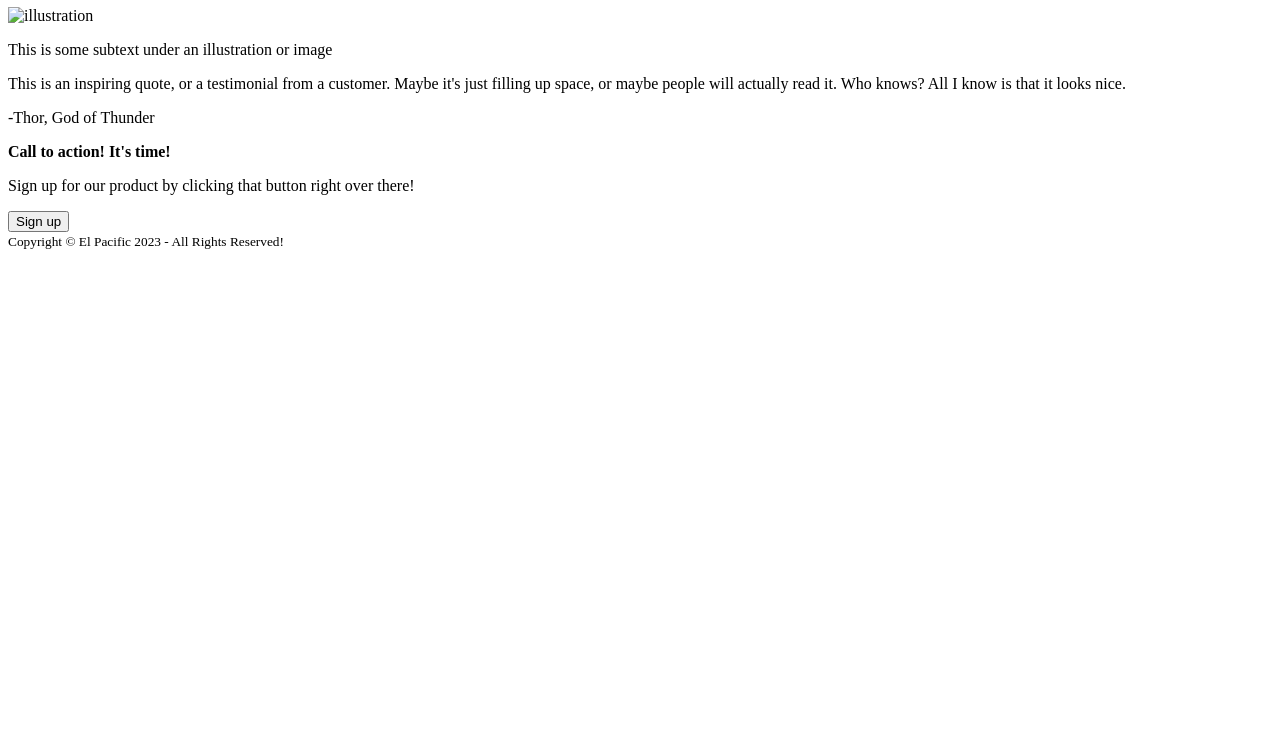
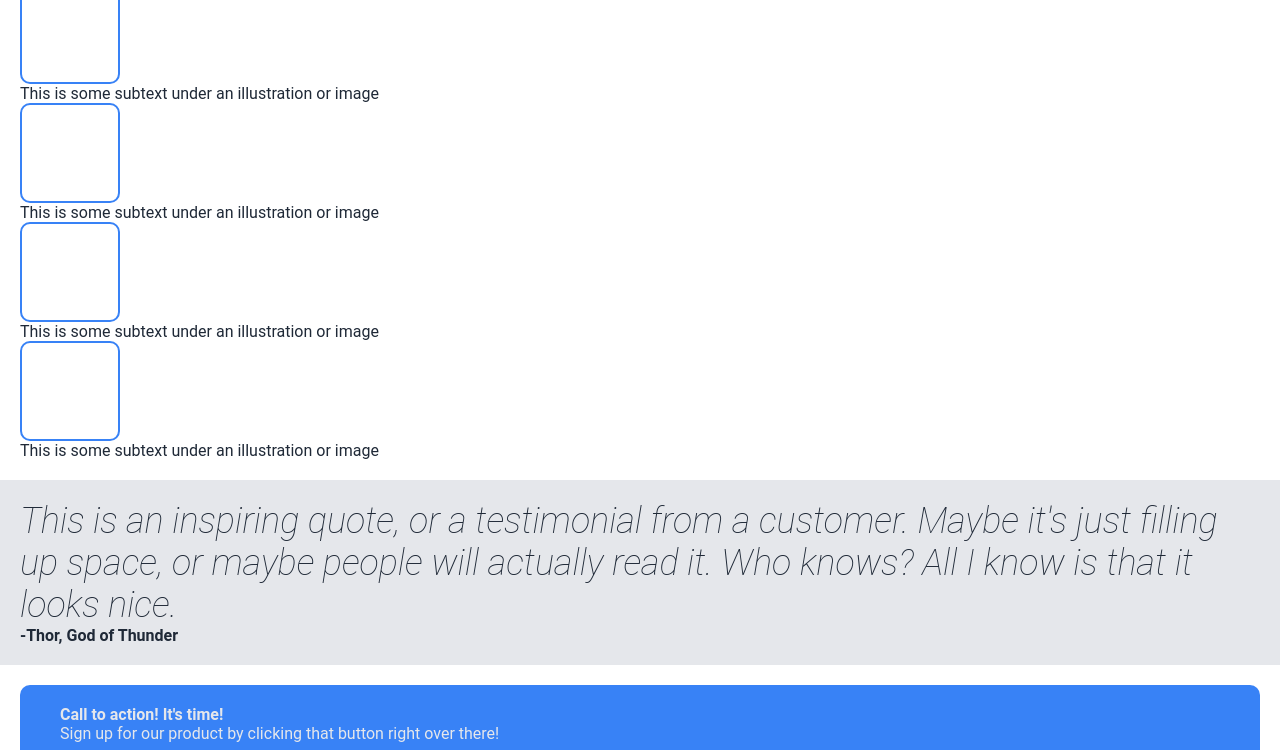
Before and after one commit to elpacificmb/odin-landing-page, a plain HTML site: page index.html in a window 1280 px wide. Shown: the part 513-1263 px from the top of the page. Before the commit the page ends 800 px from the top, so only its background shows below. Drawn offline with Linux system fonts and the light colour scheme.

Commit message:
Add the required colors and fonts styles

```diff
--- /dev/null
+++ b/css/style.css
@@ -0,0 +1,124 @@
+* {
+    margin: 0;
+    padding: 0;
+    box-sizing: border-box;
+    font-family: Roboto, sans-serif;
+}
+
+/* ===== HEADER ========== */
+header,
+footer {
+    background-color: #1F2937;
+    color: #E5E7EB;
+}
+
+header > div {
+    width: 500px;
+    margin: 0 auto;
+    padding-bottom: 5px;
+}
+
+header #logo,
+header h1 {
+    color: #F9FAF8;
+}
+
+header li,
+footer {
+    color: #E5E7EB;
+}
+
+header #logo {
+    font-size: 24px;
+}
+
+header ul {
+    font-size: 18px;
+    margin: 5px 20px;
+}
+
+header h1 {
+    font-size: 48px;
+    font-weight: bolder;
+}
+
+header .main-img {
+    width: 300px;
+    height: 100px;
+    background-color: #606163;
+    margin: 10px 0;
+    padding: 40px 20px;
+}
+
+/* ===== MAIN ========== */
+section.info,
+section.quote,
+section.cta {
+    padding: 20px;
+}
+
+section.info,
+section.quote {
+    color: #1F2937;
+}
+
+/* === Section 1 - Info === */
+section.info h2 {
+    font-size: 36px;
+    font-weight: bolder;
+}
+
+.card .illustration {
+    width: 100px;
+    height: 100px;
+    border: 2px solid #3882F6;
+    border-radius: 10%;
+}
+
+/* === Section 2 - Quote === */
+section.quote {
+    background-color: #E5E7EB;
+}
+
+section.quote p:first-child{
+    font-size: 36px;
+    font-weight: lighter;
+    font-style: italic;
+}
+
+section.quote p:last-child{
+    font-weight: bold;
+}
+
+/* === Section 3 - CTA === */
+section.cta {
+    padding: 20px;
+}
+
+section.cta > div,
+button {
+    background-color: #3882F6;
+}
+
+section.cta > div,
+section.cta button {
+    color: #E5E7EB;
+}
+
+section.cta > div {
+    padding: 20px 40px;
+    border-radius: 10px;
+}
+
+button {
+    border: 1px solid #F9FAF8;
+    border-radius: 10px;
+    padding: 10px 20px;
+    margin: 10px 0;
+}
+
+/* ===== FOOTER ========== */
+footer {
+    padding: 20px;
+    text-align: center;
+}
--- a/index.html
+++ b/index.html
@@ -1,59 +1,68 @@
 <!DOCTYPE html>
 <html lang="en">
+
 <head>
     <meta charset="UTF-8">
     <meta name="viewport" content="width=device-width, initial-scale=1.0">
     <title>Landing page</title>
+    <link rel="stylesheet" href="css/style.css">
 </head>
+
 <body>
     <header>
         <div>
+            <div id="logo">
                 Header Logo
             </div>
             <nav>
                 <ul>
-                <li>h link one</li>
-                <li>h link two</li>
-                <li>h link three</li>
+                    <li>header link one</li>
+                    <li>header link two</li>
+                    <li>header link three</li>
                 </ul>
             </nav>
             <div>
                 <div>
                     <h1>This website is awesome</h1>
-                <p>This website has some subtext that goes here under the main title. It's a smaller font and the color is lower</p>
+                    <p>This website has some subtext that goes here under the main title. It's a smaller font and the
+                        color is lower</p>
                 </div>
                 <button>Sign up</button>
             </div>
-        <img src="" alt="this is a placeholder for an image">
+            <div class="main-img">
+                This is a placeholder for an image
+            </div>
+        </div>
     </header>
     <main>
-        <section>
+        <section class="info">
             <h2>Some random information</h2>
             <div>
-                <div>
-                    <img src="" alt="illustration">
+                <div class="card">
+                    <div class="illustration"></div>
                     <p>This is some subtext under an illustration or image</p>
                 </div>
-                <div>
-                    <img src="" alt="illustration">
+                <div class="card">
+                    <div class="illustration"></div>
                     <p>This is some subtext under an illustration or image</p>
                 </div>
-                <div>
-                    <img src="" alt="illustration">
+                <div class="card">
+                    <div class="illustration"></div>
                     <p>This is some subtext under an illustration or image</p>
                 </div>
-                <div>
-                    <img src="" alt="illustration">
+                <div class="card">
+                    <div class="illustration"></div>
                     <p>This is some subtext under an illustration or image</p>
                 </div>
             </div>
         </section>
-        <section>
-            <p>This is an inspiring quote, or a testimonial from a customer. Maybe it's just filling up space, or maybe people will actually read it. Who knows? All I know is that it looks nice.</p>
+        <section class="quote">
+            <p>This is an inspiring quote, or a testimonial from a customer. Maybe it's just filling up space, or maybe
+                people will actually read it. Who knows? All I know is that it looks nice.</p>
             <p> -Thor, God of Thunder</p>
         </section>
-        <section>
-            <div>
+        <section class="cta">
+            <div class="call-to-action">
                 <div>
                     <strong>Call to action! It's time!</strong>
                     <p>Sign up for our product by clicking that button right over there!</p>
@@ -66,4 +75,5 @@
         <small>Copyright © El Pacific 2023 - All Rights Reserved!</small>
     </footer>
 </body>
+
 </html>
```
Lines whose indentation alone changed are shown as unchanged.
